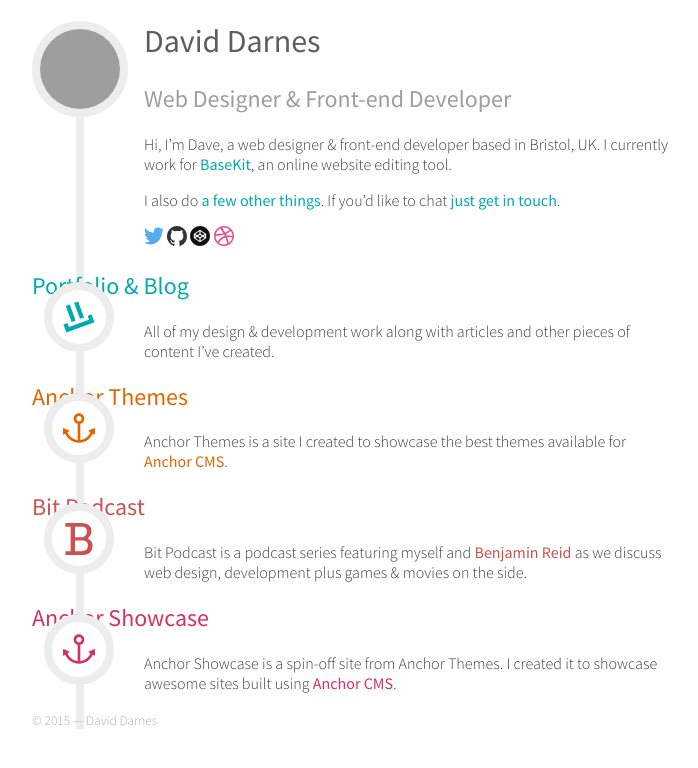
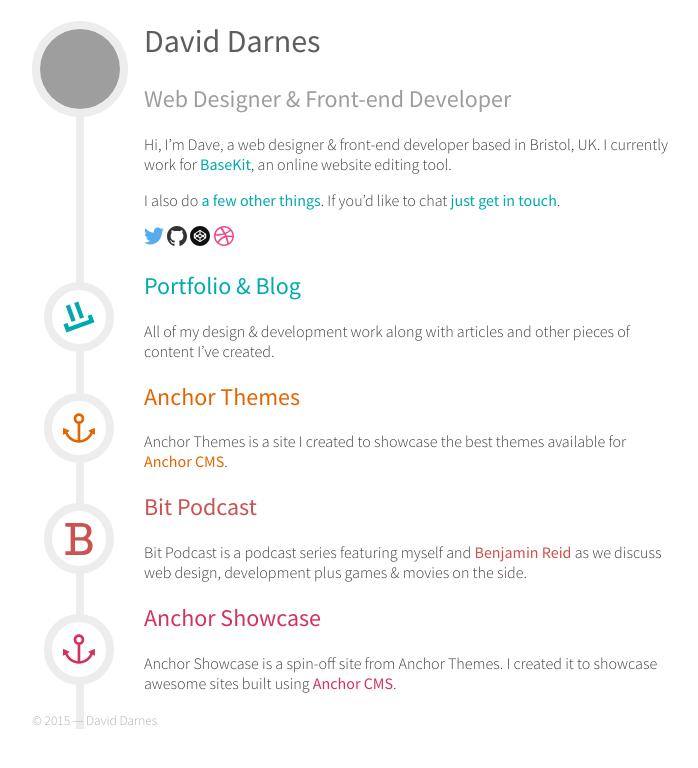
Before and after one commit to daviddarnes/darn.es, a Jekyll site: the page built from index.md, in a window 1280 px wide. Shown: the top 768 px of the page, without its empty margins (288-986 px from the left). Built offline with Jekyll 4.4.1, drawn with Linux system fonts in a browser that asks for light colours; grey boxes are pictures that could not be loaded.

Commit message:
Moves content element

```diff
--- a/_includes/sites.html
+++ b/_includes/sites.html
@@ -11,11 +11,12 @@
 					</svg>
 				</a>
 
-                                <h2>
-                                        <a href="{{ item.link }}" title="{{ item.title }}">{{ item.title }}</a>
-                                </h2>
+                               	<div class="content  content--site">
 
-                               	<div class="content  content--site">
+					<h2>
+						<a href="{{ item.link }}" title="{{ item.title }}">{{ item.title }}</a>
+					</h2>
+
 					{{ item.content | markdownify }}
                                 </div>
                         </li>
```
